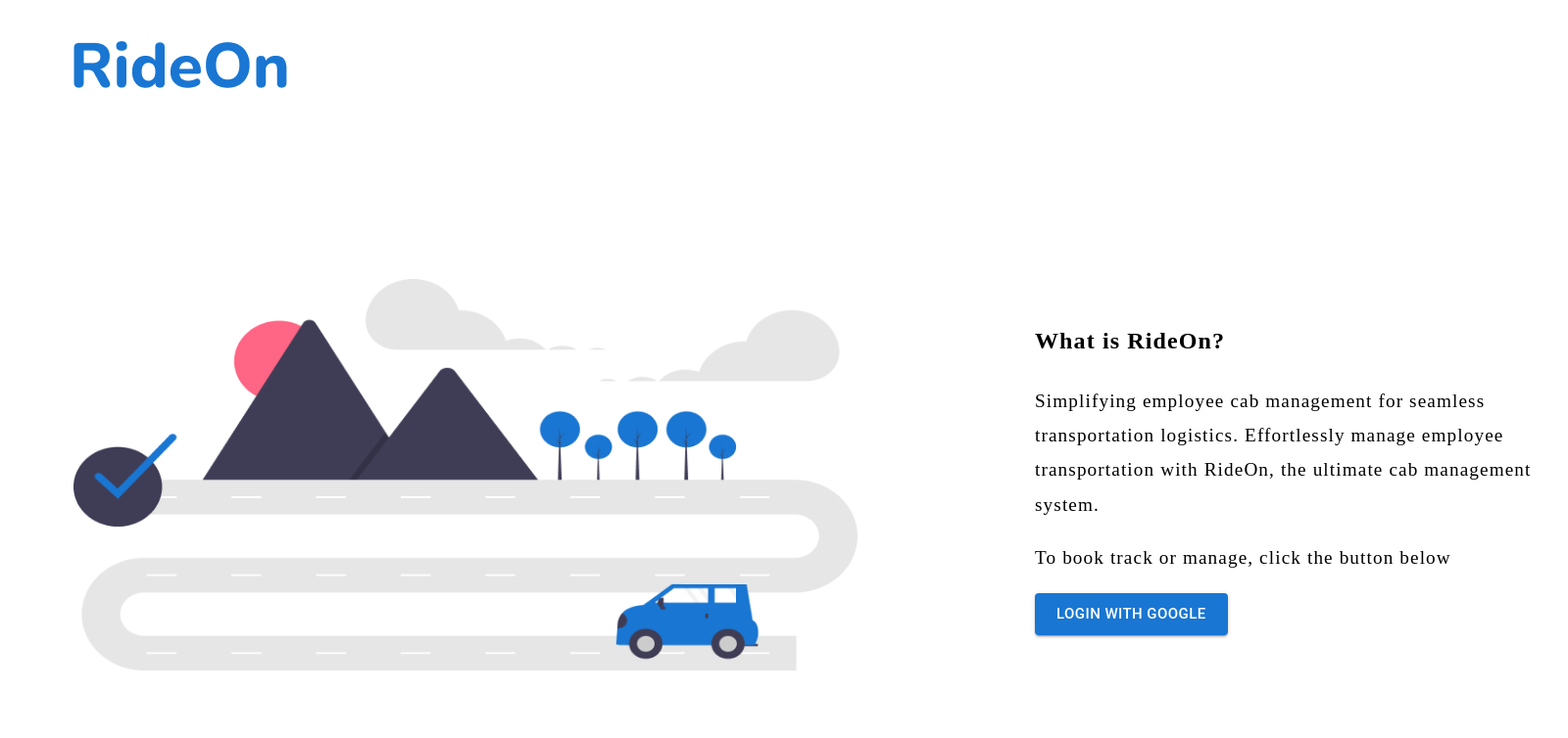
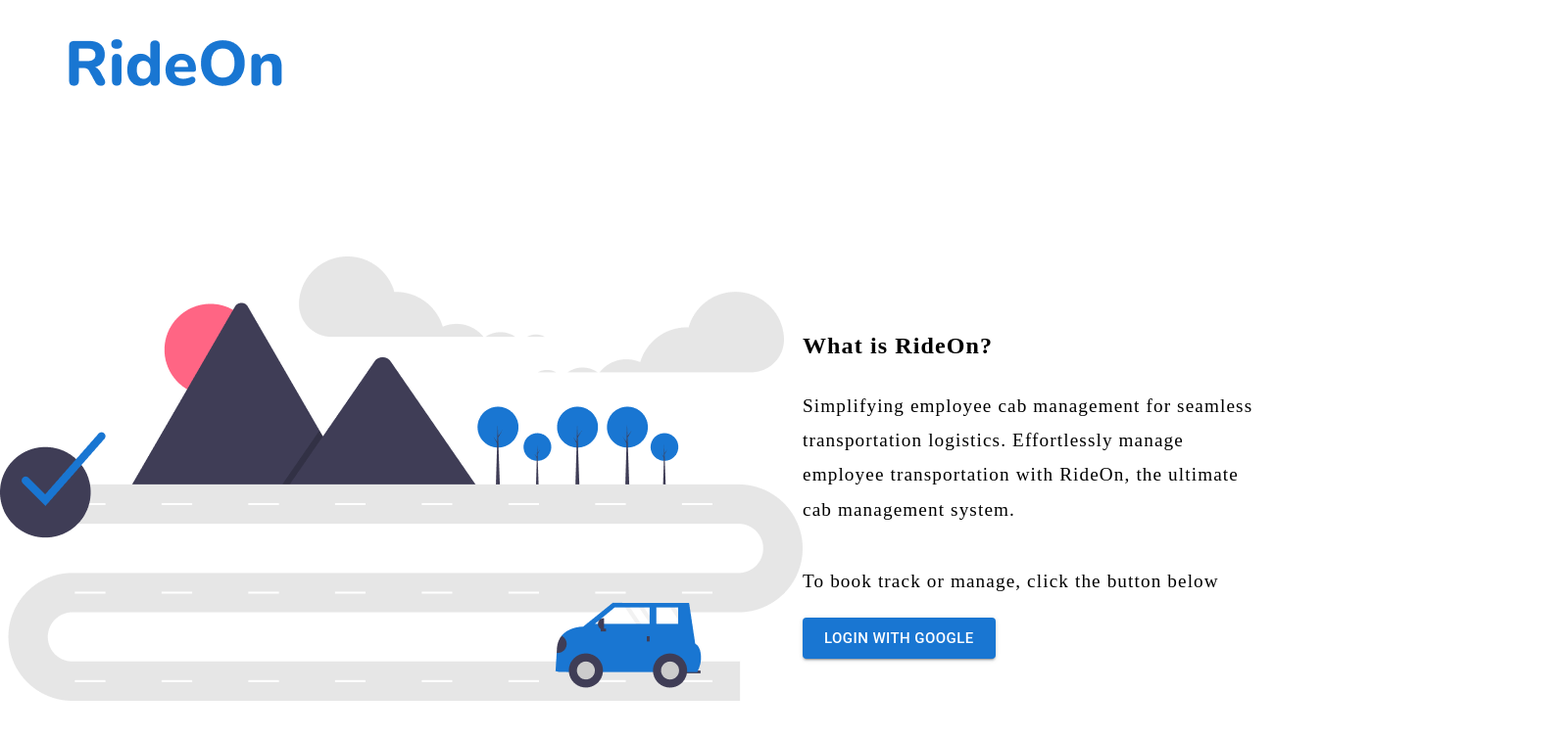
Before and after one commit to UI-GGN/CBP3-Team-RideOn, a React (Create React App) app: page / in a window 1280 px wide. Shown: the top 754 px of the page at 98% size, 1600 px wide, since content can reach past the window. Built offline with nearby package versions, Linux system fonts and the light colour scheme.

Commit message:
feat: refactor css by adding flex and fix test in login

```diff
--- a/src/pages/login/Login.css
+++ b/src/pages/login/Login.css
@@ -1,27 +1,24 @@
 .logo {
-  position: absolute;
-  height: 3rem;
-  left: 4.7rem;
-  top: 2.6rem;
+  margin-left: 70px;
+  margin-top: 40px;
 }
 
-.body-left {
-  position: absolute;
-  width: 50rem;
-  height: 25rem;
-  left: 4.7rem;
-  top: 17.8rem;
+.body{
+  display: flex;
+  flex-direction: row;
+  justify-content: space-evenly;
+  align-items: center;
+  margin-top: 170px;
 }
 
 .body-right {
-  position: absolute;
-  width: 34rem;
-  height: 24.8rem;
-  left: 66rem;
-  top: 19rem;
+  display: flex;
+  flex-direction: column;
+  justify-content: space-between;
   font-family: Nunito;
   font-style: normal;
   letter-spacing: 0.07rem;
+  width: 34rem;
 }
 
 .login-heading-text {
--- a/src/pages/login/Login.js
+++ b/src/pages/login/Login.js
@@ -7,10 +7,8 @@
 function Login() {
   return (
     <div>
-      <div className="login-header">
-        <img src={logo} className="logo" />
-      </div>
-      <body>
+      <img src={logo} className="logo" />
+      <div className="body">
         <div>
           <img src={login} className="body-left" />
         </div>
@@ -21,14 +19,16 @@
               Simplifying employee cab management for seamless transportation logistics.
               Effortlessly manage employee transportation with RideOn, the ultimate cab
               management system.
-              <p>To book track or manage, click the button below</p>
             </p>
+          </div>
+          <div>
+            <p className="login-body-text">To book track or manage, click the button below</p>
             <Button variant="contained" size="large">
               LOGIN WITH GOOGLE
             </Button>
           </div>
         </div>
-      </body>
+      </div>
     </div>
   );
 }
```
Also changed, not shown: 2 other files (tests, documents, lock files or other folders).
